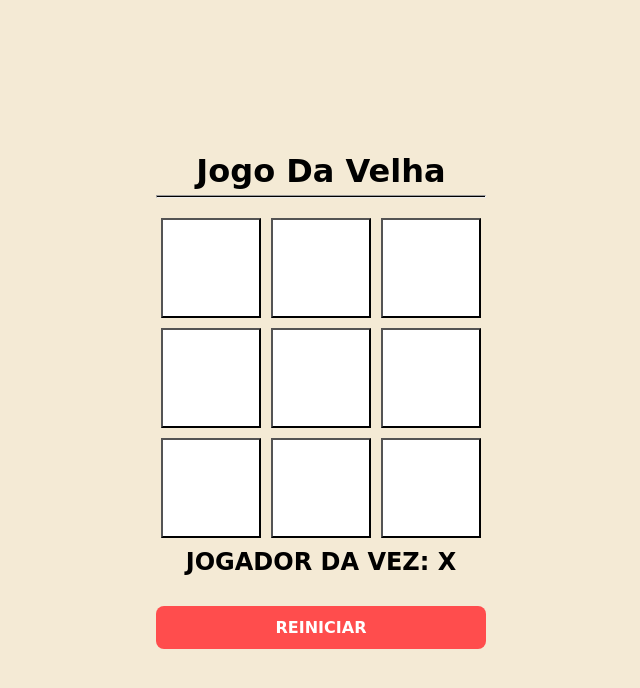
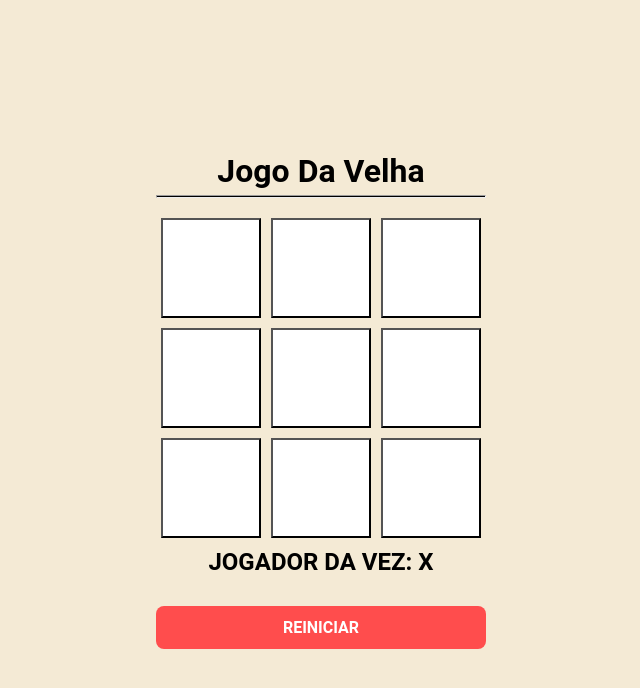
Before and after one commit to arthur-rmota/jogo-da-velha, a plain HTML site: page index.html in a window 1280 px wide. Shown: the whole page, without its empty margins (319-959 px from the left). Drawn offline with Linux system fonts and the light colour scheme.

Commit message:
Change font family to 'Roboto' for all elements

```diff
--- a/style.css
+++ b/style.css
@@ -2,7 +2,7 @@
     margin: 0;
     padding: 0;
     box-sizing: border-box;
-    font-family: cursive;
+    font-family: 'Roboto', sans-serif;
 }
 
 body {
@@ -72,4 +72,5 @@ hr {
 
 .result {
     text-align: center;
+
 }
```
